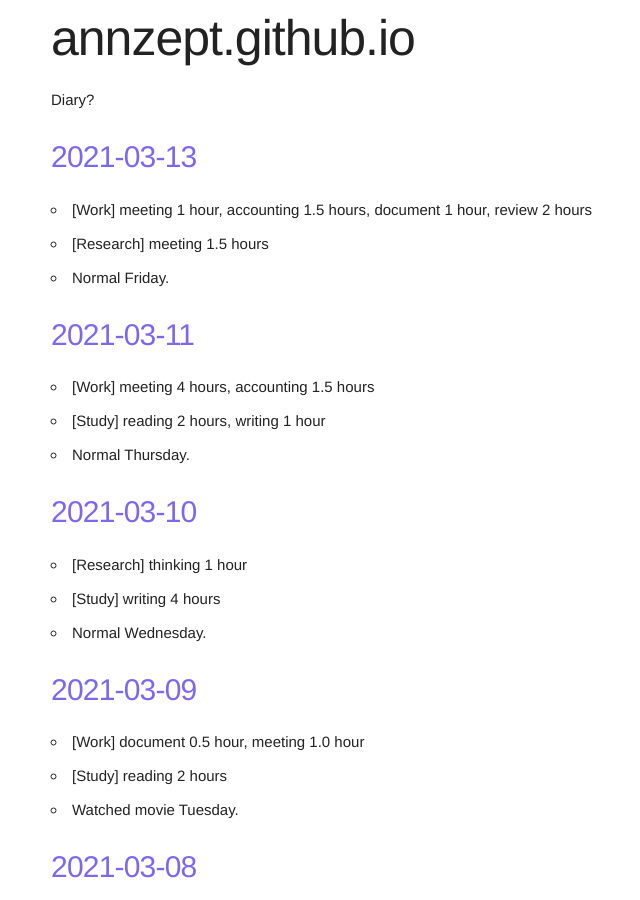
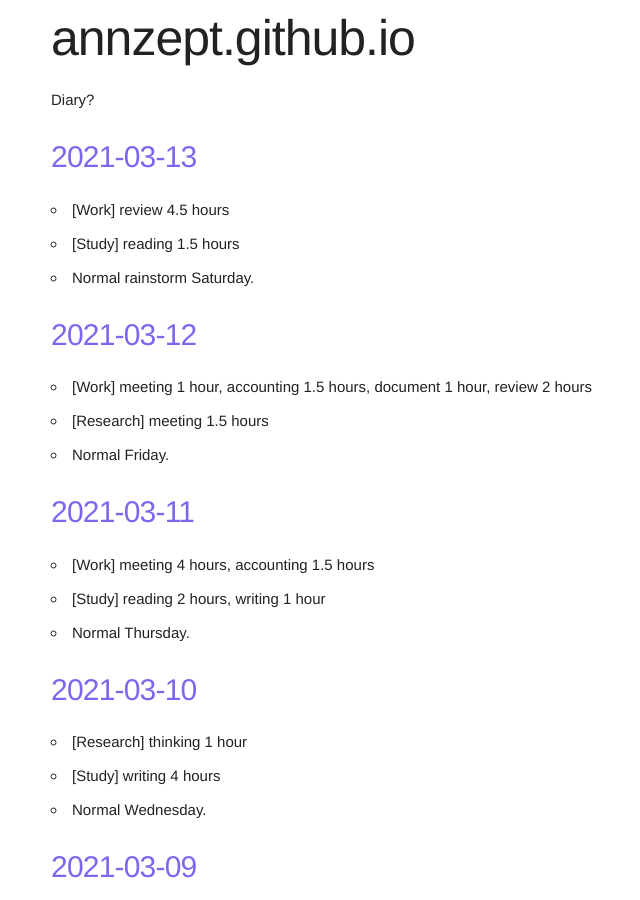
Before and after one commit to annzept/annzept.github.io, a Jekyll site: the page built from index.markdown, in a window 1280 px wide and 900 px high. Shown: the whole window, without its empty margins (109-749 px from the left). Built offline with Jekyll 4.4.1, drawn with Linux system fonts in a browser that asks for light colours.

Commit message:
Sun Mar 14 02:57:44 JST 2021

```diff
--- /dev/null
+++ b/_posts/2021-03-12-diary.md
@@ -0,0 +1,10 @@
+---
+layout: post
+title:  2021-03-12
+date:   2021-03-12 23:59:59 +0900
+categories: diary
+---
+
+- [Work] meeting 1 hour, accounting 1.5 hours, document 1 hour, review 2 hours
+- [Research] meeting 1.5 hours
+- Normal Friday.
--- a/_posts/2021-03-13-diary.md
+++ b/_posts/2021-03-13-diary.md
@@ -5,6 +5,6 @@ date:   2021-03-13 23:59:59 +0900
 categories: diary
 ---
 
-- [Work] meeting 1 hour, accounting 1.5 hours, document 1 hour, review 2 hours
-- [Research] meeting 1.5 hours
-- Normal Friday.
+- [Work] review 4.5 hours
+- [Study] reading 1.5 hours
+- Normal rainstorm Saturday.
```
